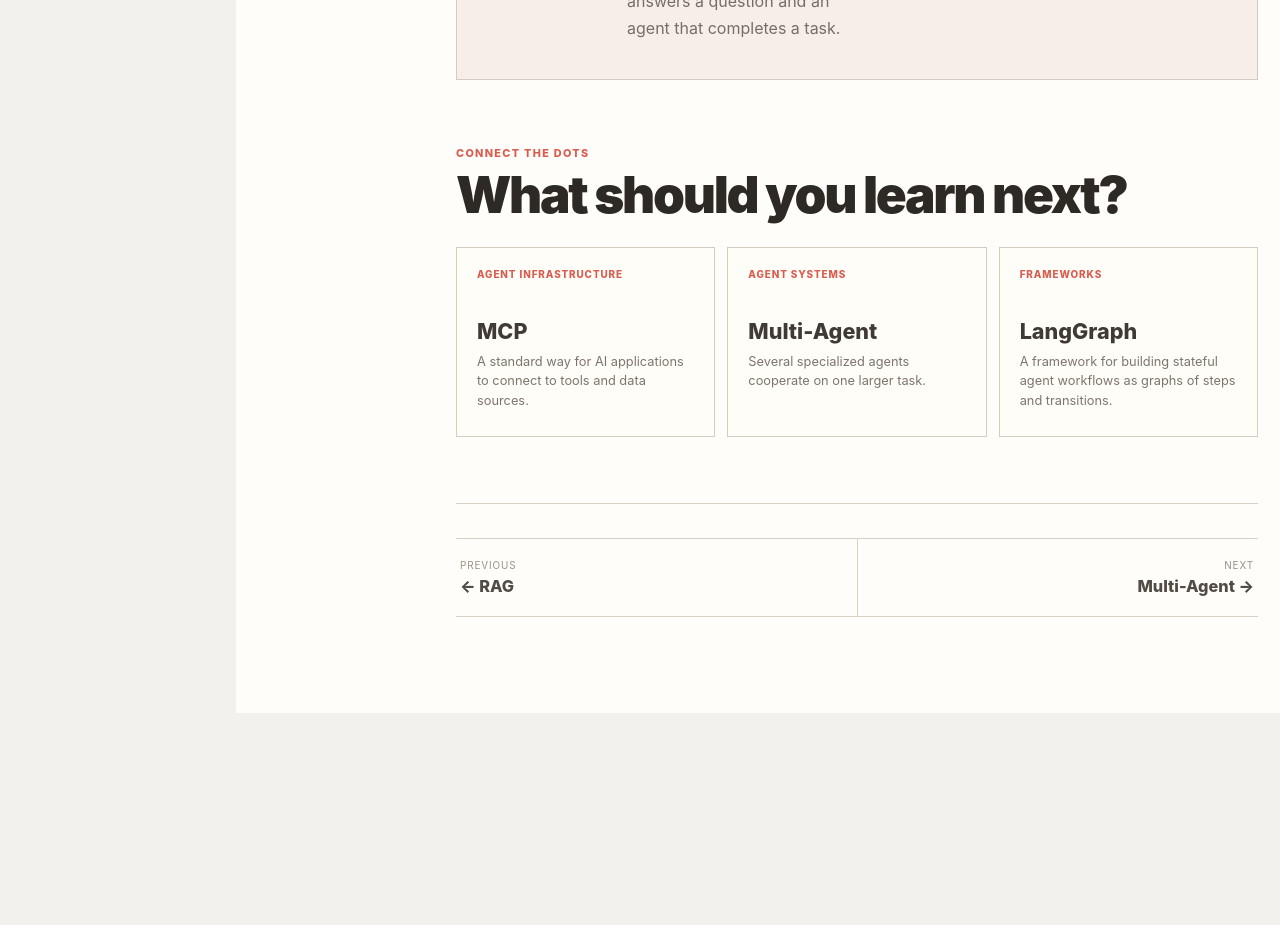
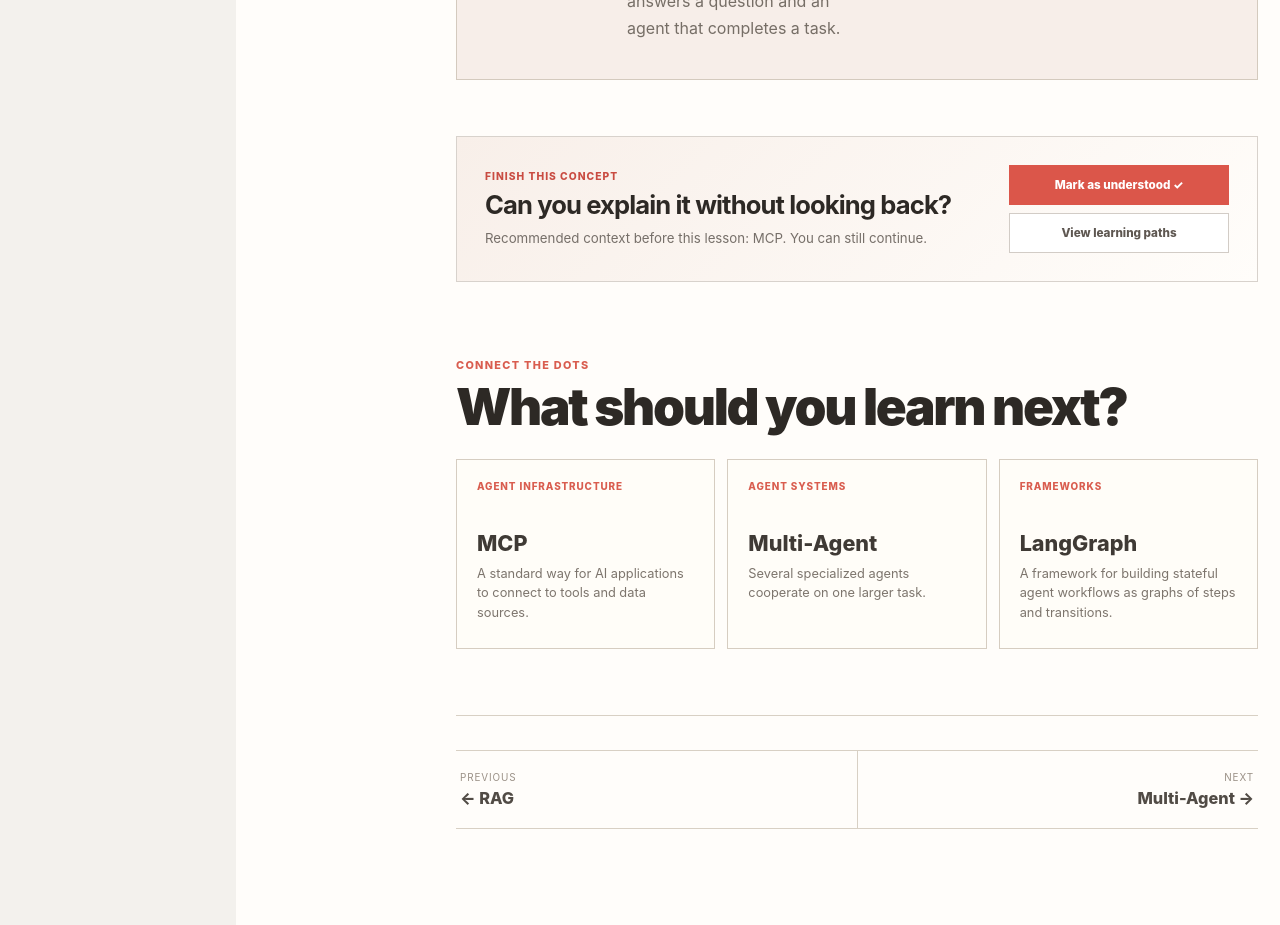
Before and after one commit to buianhtai/ai-atlas, a Next.js app: page /learn/agents in a window 1280 px wide. Shown: the part 3520-4445 px from the top of the page. Before the commit the page ends 4233 px from the top, so only its background shows below. Built offline with nearby package versions, Linux system fonts and the light colour scheme.

Commit message:
feat: add lesson completion to concept pages

```diff
--- a/app/learn/[slug]/page.tsx
+++ b/app/learn/[slug]/page.tsx
@@ -5,6 +5,7 @@ import { Nav } from "@/components/Nav";
 import { NovaMascot } from "@/components/NovaMascot";
 import { ConceptIllustration } from "@/components/ConceptIllustration";
 import { MCPMissionLazy } from "@/components/MCPMissionLazy";
+import { LessonCompletion } from "@/components/LessonCompletion";
 import { concepts, getConcept } from "@/lib/concepts";
 import { lessonDetails } from "@/lib/lessonDetails";
 
@@ -187,6 +188,8 @@ export default async function LessonPage({ params }: { params: Promise<{ slug: s
               </div>
             </section>
 
+            <LessonCompletion slug={slug} />
+
             <section className="lessonSection lessonConnections">
               <div className="lessonSectionIntro">
                 <span>Connect the dots</span>
```
